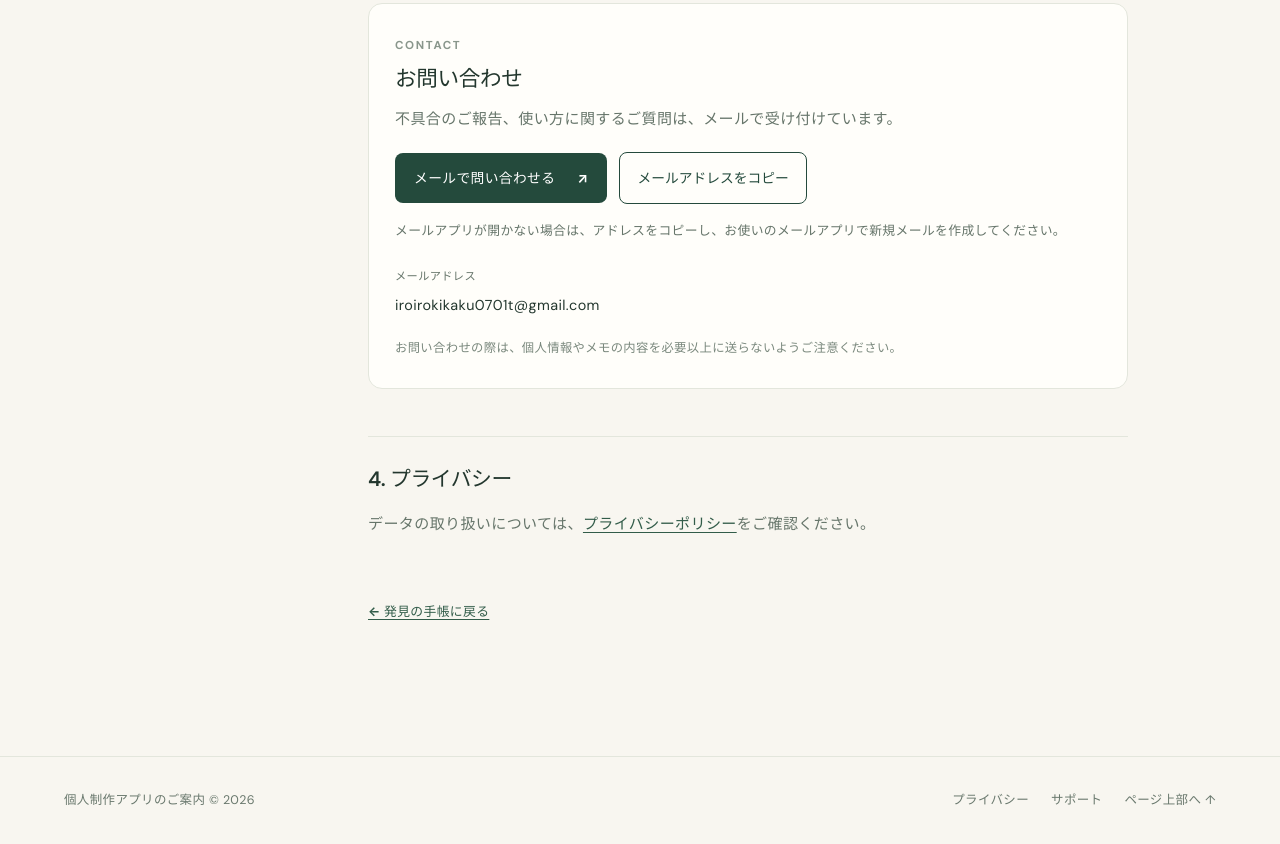
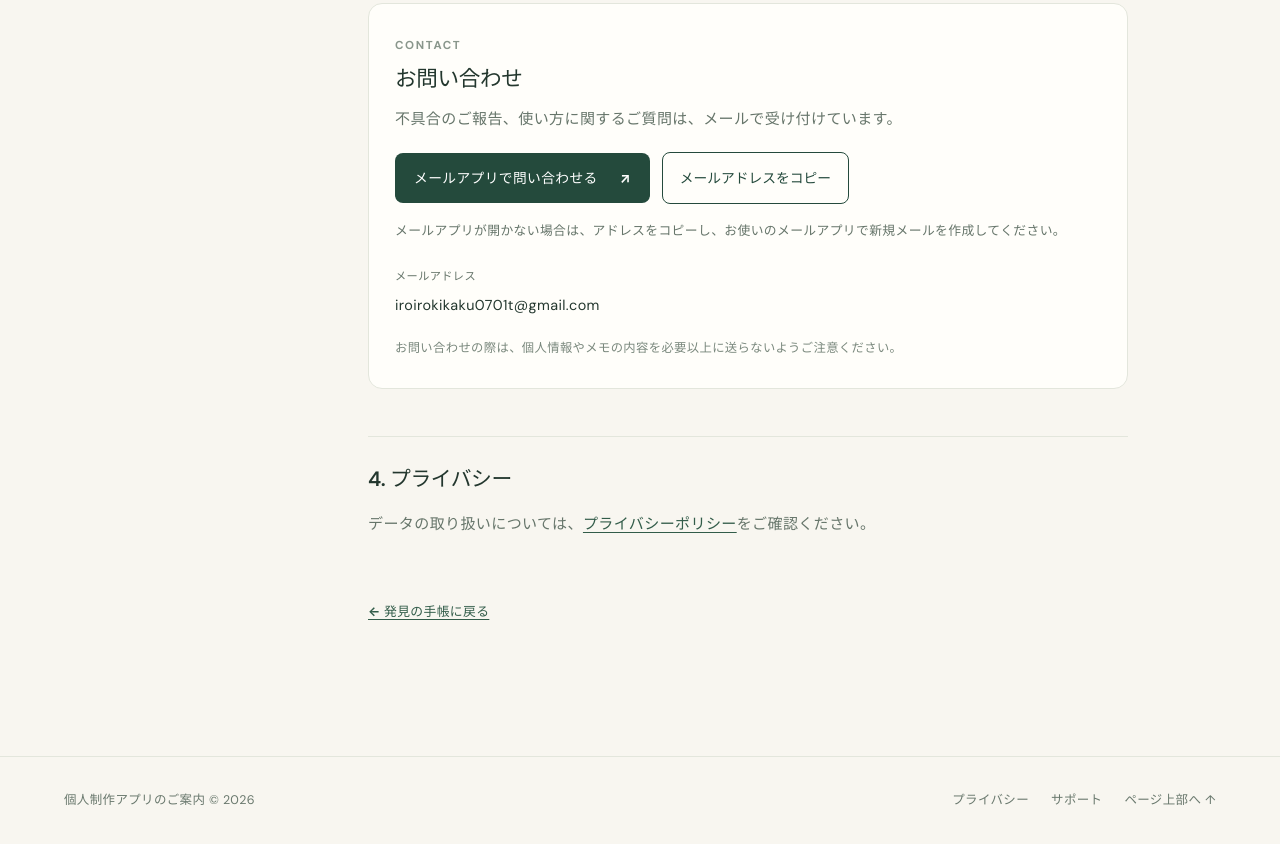
Before and after one commit to Tende-Neko/Tende-Neko.github.io, a plain HTML site: page apps/hakkenmemo/support/index.html in a window 1280 px wide. Shown: the part 1328-2172 px from the top of the page. Drawn offline with Linux system fonts and the light colour scheme.

Commit message:
Clarify support contact mail app action

```diff
--- a/apps/hakkenmemo/support/index.html
+++ b/apps/hakkenmemo/support/index.html
@@ -29,7 +29,7 @@
     <p>サイト公開前に <code>assets/contact-config.js</code> にサポート用メールアドレスを入力してください。</p>
   </div>
   <div id="contact-ready" hidden>
-    <a class="contact-button" id="contact-email-link" href="#contact">メールで問い合わせる <span aria-hidden="true">↗</span></a>
+    <a class="contact-button" id="contact-email-link" href="#contact">メールアプリで問い合わせる <span aria-hidden="true">↗</span></a>
     <p class="contact-address"><span>メールアドレス</span><br><span id="contact-email-text"></span></p>
     <p class="contact-footnote">お問い合わせの際は、個人情報やメモの内容を必要以上に送らないようご注意ください。</p>
   </div>
```
